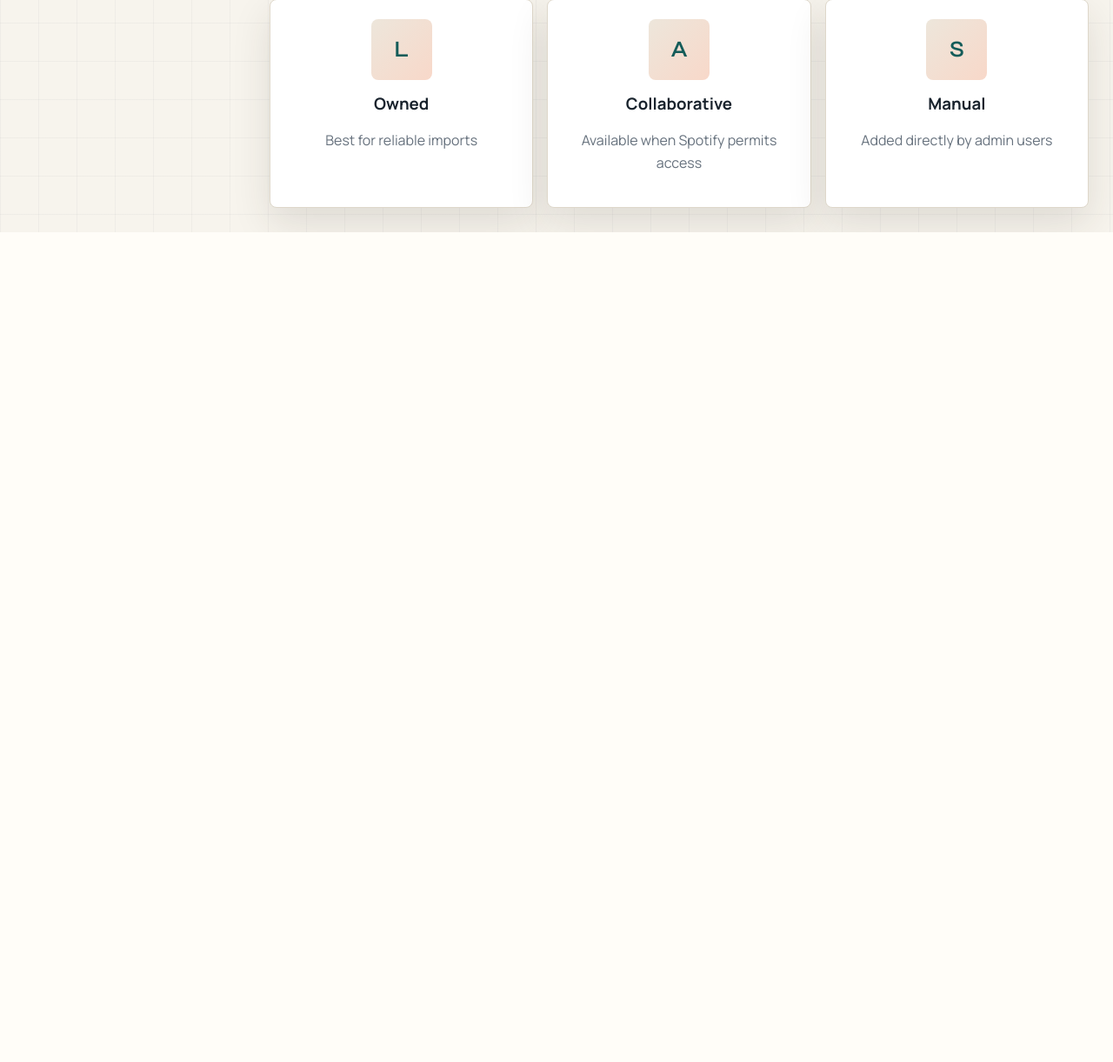
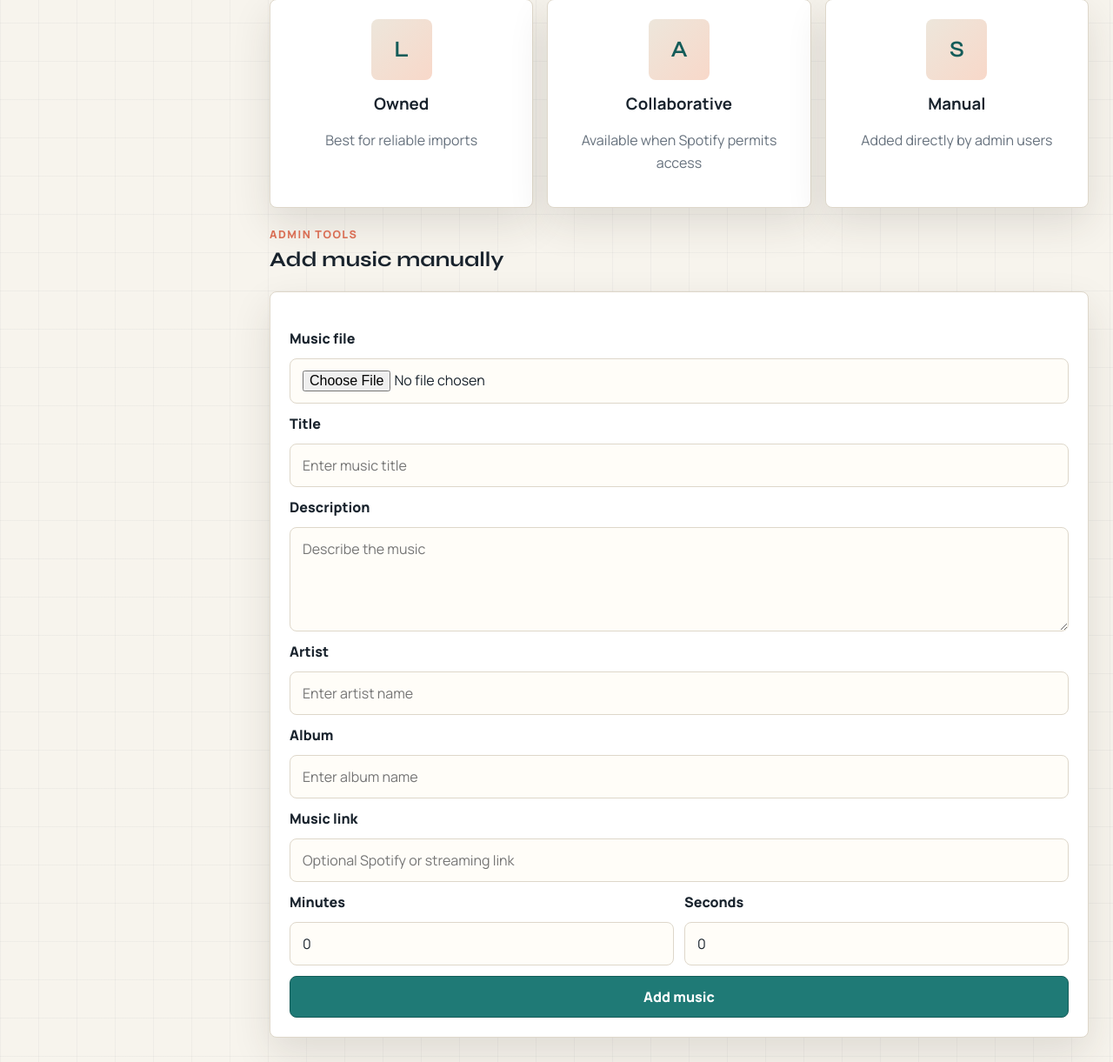
Before and after one commit to karansunar07/Monk-Play, a Flask app: page / in a window 1280 px wide. Shown: the part 1778-2999 px from the top of the page at 87% size. Before the commit the page ends 2045 px from the top, so only its background shows below. Run offline with Flask 3, Linux system fonts and the light colour scheme; the visitor is signed in with stand-in values (Sample User, id 1); data that the repository does not hold is empty.

Commit message:
Add manual music upload form

```diff
--- a/app/database.py
+++ b/app/database.py
@@ -84,6 +84,7 @@ def create_tables():
             track_name VARCHAR(255) NOT NULL,
             artist_names VARCHAR(255) NULL,
             album_name VARCHAR(255) NULL,
+            track_description TEXT NULL,
             spotify_url VARCHAR(500) NULL,
             local_file_url VARCHAR(500) NULL,
             source_type VARCHAR(30) NOT NULL DEFAULT 'spotify',
@@ -93,6 +94,7 @@ def create_tables():
         )
         """
     )
+    ensure_column(cursor, "imported_playlist_tracks", "track_description", "TEXT NULL")
     ensure_column(cursor, "imported_playlist_tracks", "local_file_url", "VARCHAR(500) NULL")
     ensure_column(cursor, "imported_playlist_tracks", "source_type", "VARCHAR(30) NOT NULL DEFAULT 'spotify'")
 
--- a/app/templates/home.html
+++ b/app/templates/home.html
@@ -198,6 +198,54 @@
             </div>
         </section>
 
+        {% if is_admin %}
+        <section class="content-section" id="admin-tools">
+            <div class="section-head">
+                <div>
+                    <p class="eyebrow">Admin tools</p>
+                    <h2>Add music manually</h2>
+                </div>
+            </div>
+
+            <div class="auth-card">
+                <form class="auth-form" method="post" action="{{ url_for('add_manual_track_route') }}" enctype="multipart/form-data">
+                    <input type="hidden" name="csrf_token" value="{{ csrf_token() }}">
+
+                    <label for="music_file">Music file</label>
+                    <input id="music_file" name="music_file" type="file" accept="audio/*" required>
+
+                    <label for="track_name">Title</label>
+                    <input id="track_name" name="track_name" type="text" placeholder="Enter music title" maxlength="255" required>
+
+                    <label for="track_description">Description</label>
+                    <textarea id="track_description" name="track_description" placeholder="Describe the music"></textarea>
+
+                    <label for="artist_names">Artist</label>
+                    <input id="artist_names" name="artist_names" type="text" placeholder="Enter artist name" maxlength="255">
+
+                    <label for="album_name">Album</label>
+                    <input id="album_name" name="album_name" type="text" placeholder="Enter album name" maxlength="255">
+
+                    <label for="spotify_url">Music link</label>
+                    <input id="spotify_url" name="spotify_url" type="url" placeholder="Optional Spotify or streaming link" maxlength="500">
+
+                    <div class="duration-grid">
+                        <div>
+                            <label for="duration_minutes">Minutes</label>
+                            <input id="duration_minutes" name="duration_minutes" type="number" min="0" value="0">
+                        </div>
+                        <div>
+                            <label for="duration_seconds">Seconds</label>
+                            <input id="duration_seconds" name="duration_seconds" type="number" min="0" max="59" value="0">
+                        </div>
+                    </div>
+
+                    <button class="primary-btn full-width" type="submit">Add music</button>
+                </form>
+            </div>
+        </section>
+        {% endif %}
+
     </section>
 </main>
 
```
